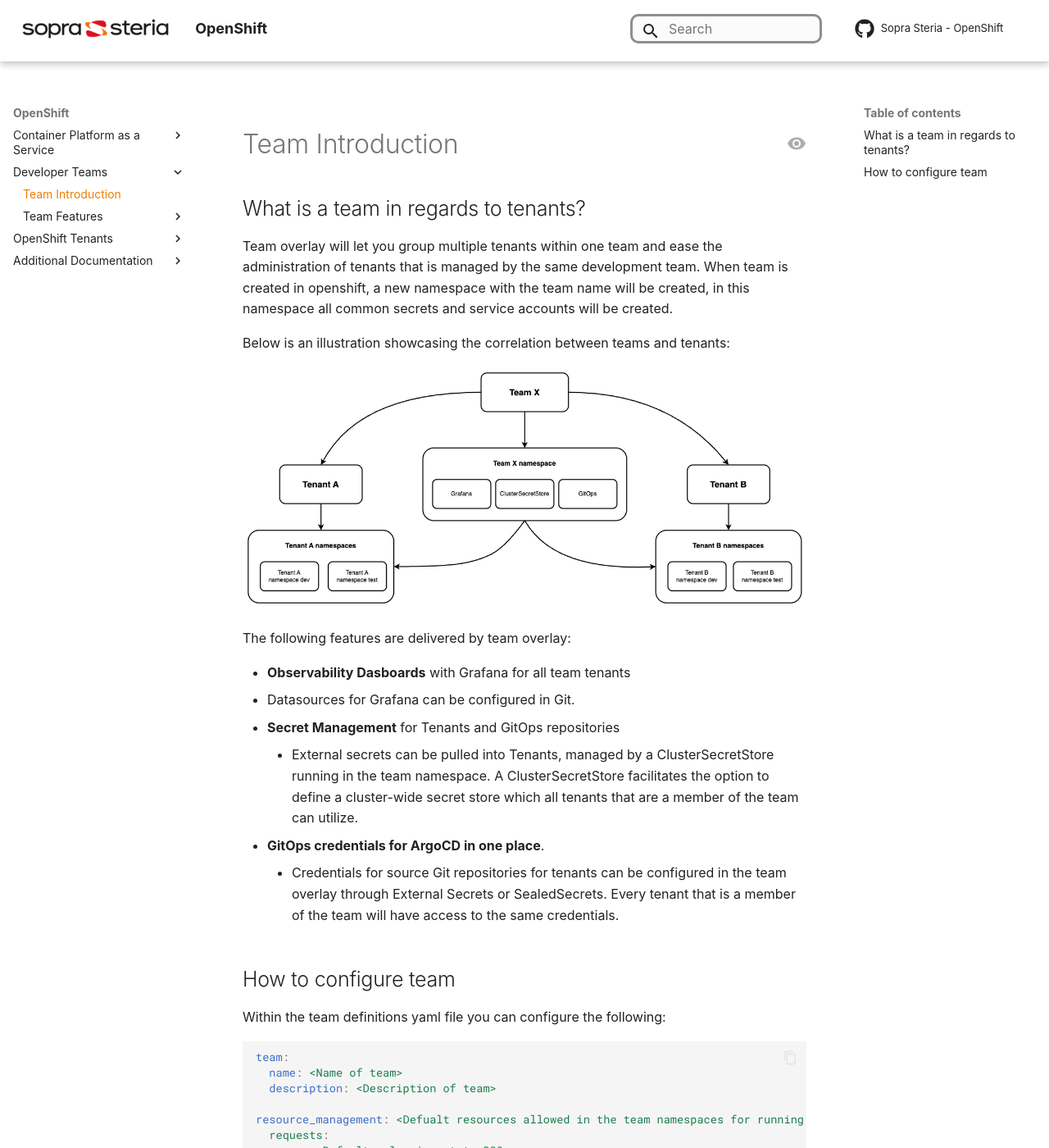
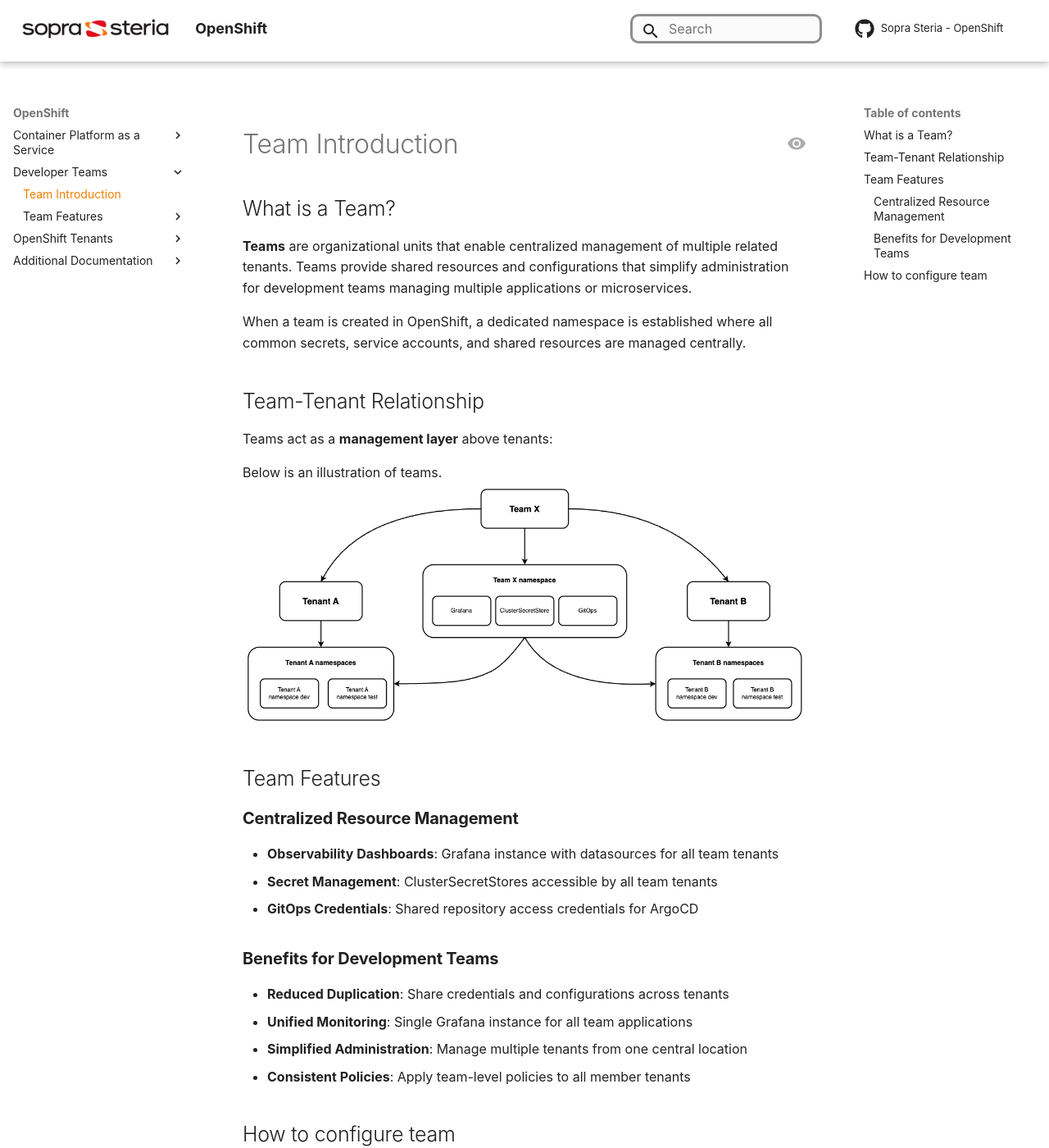
Before and after one commit to Sopra-Steria-Norge-Kubernetes/OpenShift, an MkDocs documentation site: the page built from docs/OpenShift Teams/team-introduction.md, in a window 1280 px wide and 1400 px high. Shown: the whole window at 82% size. Built offline with MkDocs 1.6.1 and Material for MkDocs 9.7.7, drawn with Linux system fonts in a browser that asks for light colours; some web fonts are replaced; comment, search, counter and statistics services are not loaded.

Commit message:
Forbedret språket til Tenant og Team introduksjonsiden

```diff
--- a/docs/OpenShift Teams/team-introduction.md
+++ b/docs/OpenShift Teams/team-introduction.md
@@ -6,24 +6,31 @@
 ---
 # Team Introduction
 
-## What is a team in regards to tenants?
+## What is a Team?
 
-Team overlay will let you group multiple tenants within one team and ease the administration of tenants that is managed by the same development team.
-When team is created in openshift, a new namespace with the team name will be created, in this namespace all common secrets and service accounts will be created.
+**Teams** are organizational units that enable centralized management of multiple related tenants. Teams provide shared resources and configurations that simplify administration for development teams managing multiple applications or microservices.
 
-Below is an illustration showcasing the correlation between teams and tenants:
+When a team is created in OpenShift, a dedicated namespace is established where all common secrets, service accounts, and shared resources are managed centrally.
 
-![developer_external_secret.png](../img/Developer%20Teams/team-tenant-corraltion.png)
+## Team-Tenant Relationship
 
-The following features are delivered by team overlay:
+Teams act as a **management layer** above tenants:
 
-- **Observability Dasboards** with Grafana for all team tenants
-  - Datasources for Grafana can be configured in Git.
-- **Secret Management** for Tenants and GitOps repositories
-    - External secrets can be pulled into Tenants, managed by a ClusterSecretStore running in the team namespace. A ClusterSecretStore facilitates the option to define a cluster-wide secret store which all tenants that are a member of the team can utilize.
-- **GitOps credentials for ArgoCD in one place**.
-    - Credentials for source Git repositories for tenants can be configured in the team overlay through External Secrets or SealedSecrets. Every tenant that is a member of the team will have access to the same credentials.
+Below is an illustration of teams.
+![Team-Tenant Correlation](../img/Developer%20Teams/team-tenant-corraltion.png)
 
+## Team Features
+
+### **Centralized Resource Management**
+- **Observability Dashboards**: Grafana instance with datasources for all team tenants
+- **Secret Management**: ClusterSecretStores accessible by all team tenants
+- **GitOps Credentials**: Shared repository access credentials for ArgoCD
+
+### **Benefits for Development Teams**
+- **Reduced Duplication**: Share credentials and configurations across tenants
+- **Unified Monitoring**: Single Grafana instance for all team applications
+- **Simplified Administration**: Manage multiple tenants from one central location
+- **Consistent Policies**: Apply team-level policies to all member tenants
 
 
 
```
Also changed, not shown: docs/About Container-Platform-as-a-Service/openshift-tenants.md (+12 -6 lines).
